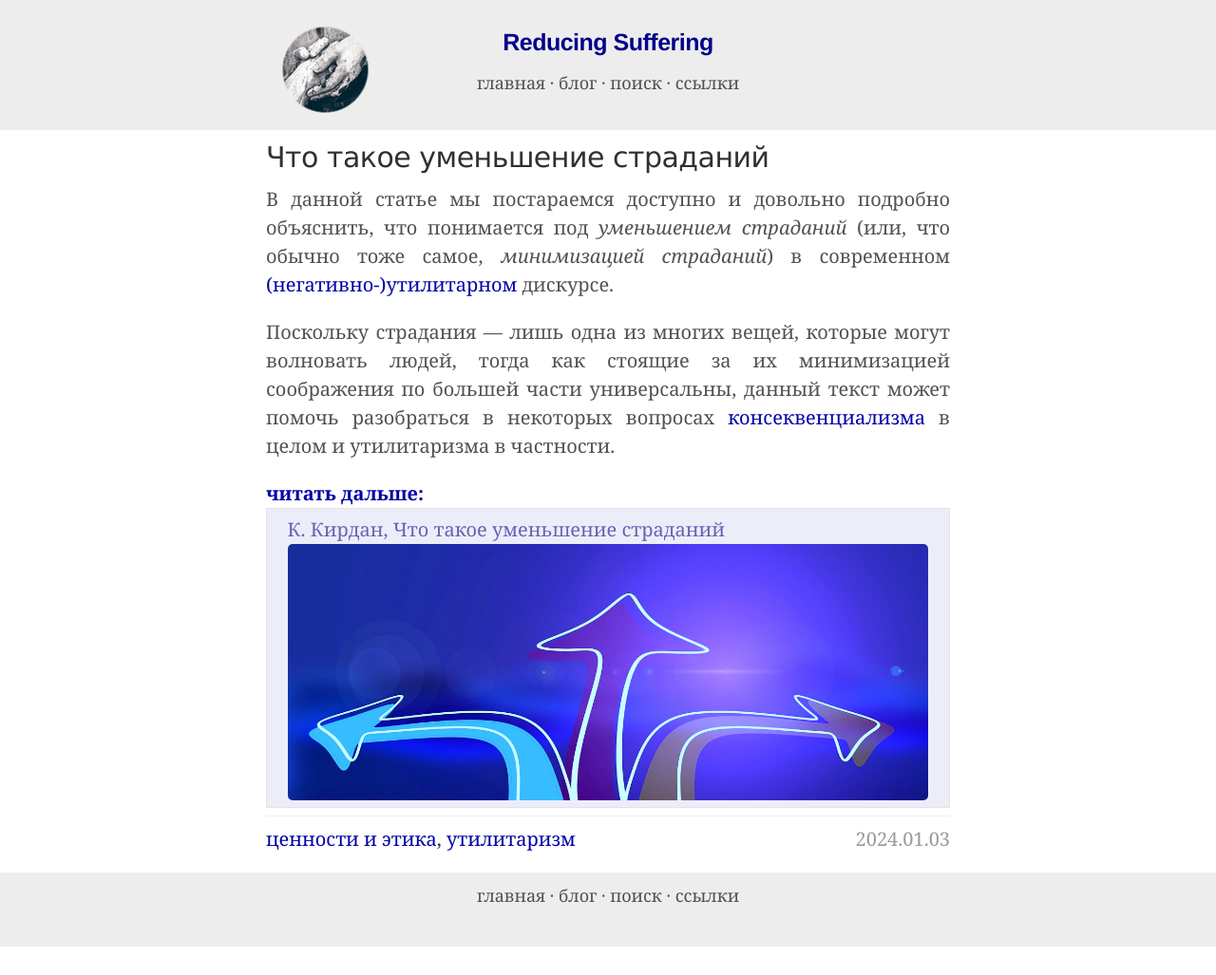
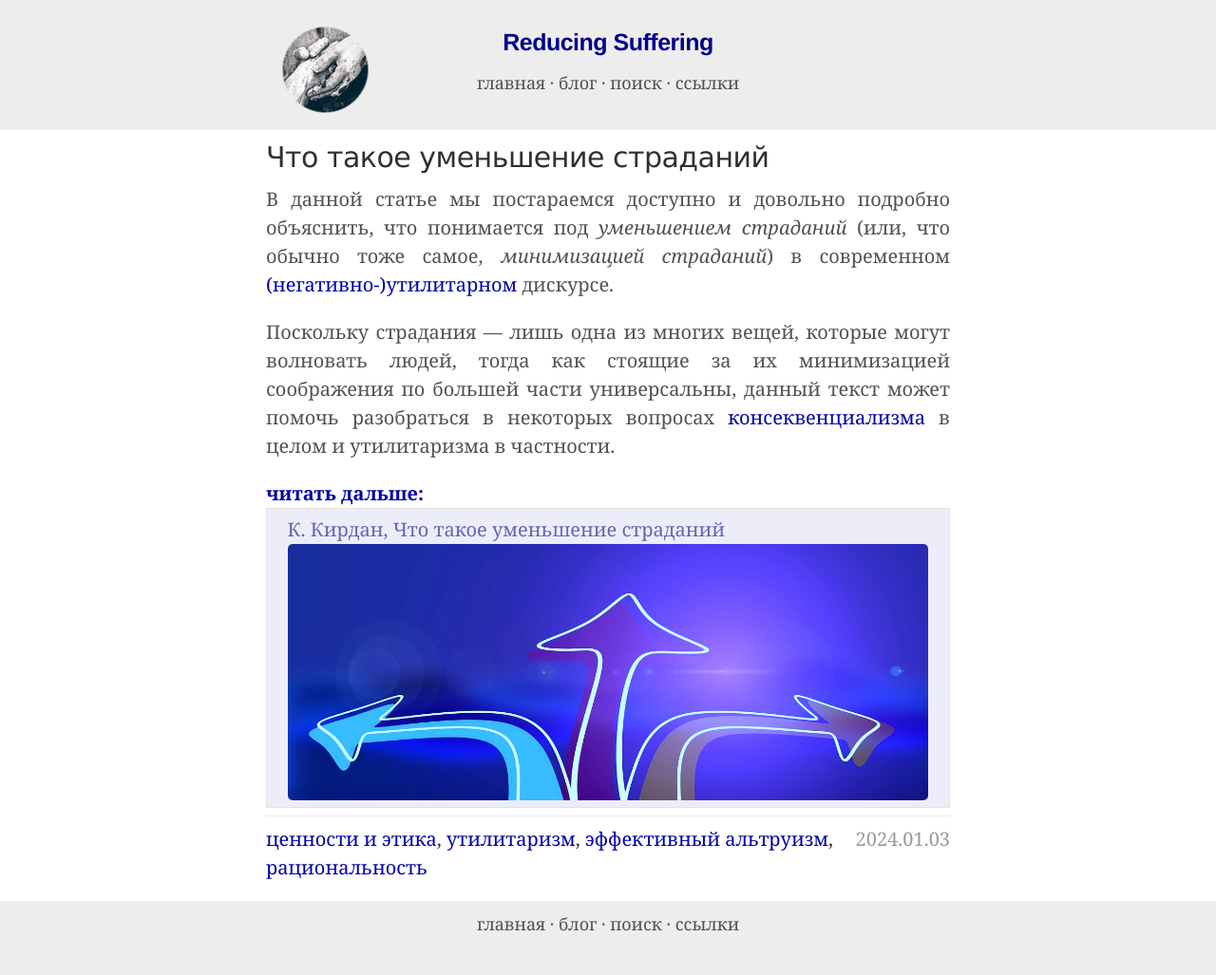
Before and after one commit to ReducingSuffering/reducingsuffering.github.io, a Jekyll site: the page built from _posts/wt/Наше/2024-01-03-546.md, in a window 1280 px wide. Shown: the whole page at 95% size. Built offline with Jekyll 4.4.1, drawn with Linux system fonts in a browser that asks for light colours; before the commit the page ends 997 px from its top, so only the background shows below that.

Commit message:
Update 2024-01-03-546.md

```diff
--- a/_posts/wt/Наше/2024-01-03-546.md
+++ b/_posts/wt/Наше/2024-01-03-546.md
@@ -8,6 +8,8 @@ telegram: https://t.me/reducing_suffering/281
 tags:
   - ценности_и_этика
   - утилитаризм
+  - эффективный_альтруизм
+  - рациональность
 meta_tags:
   - статьи
   - наши_статьи
```
